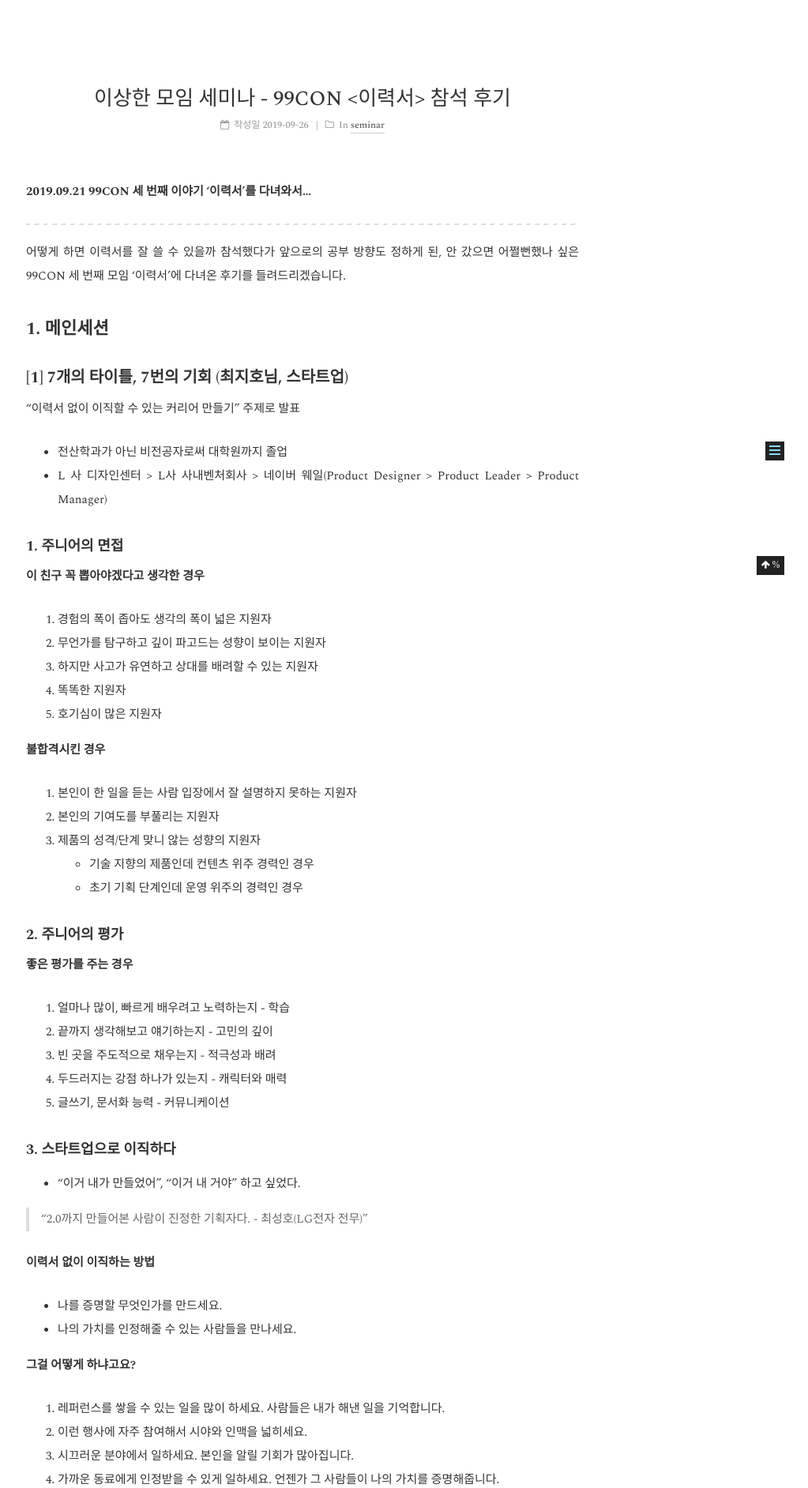
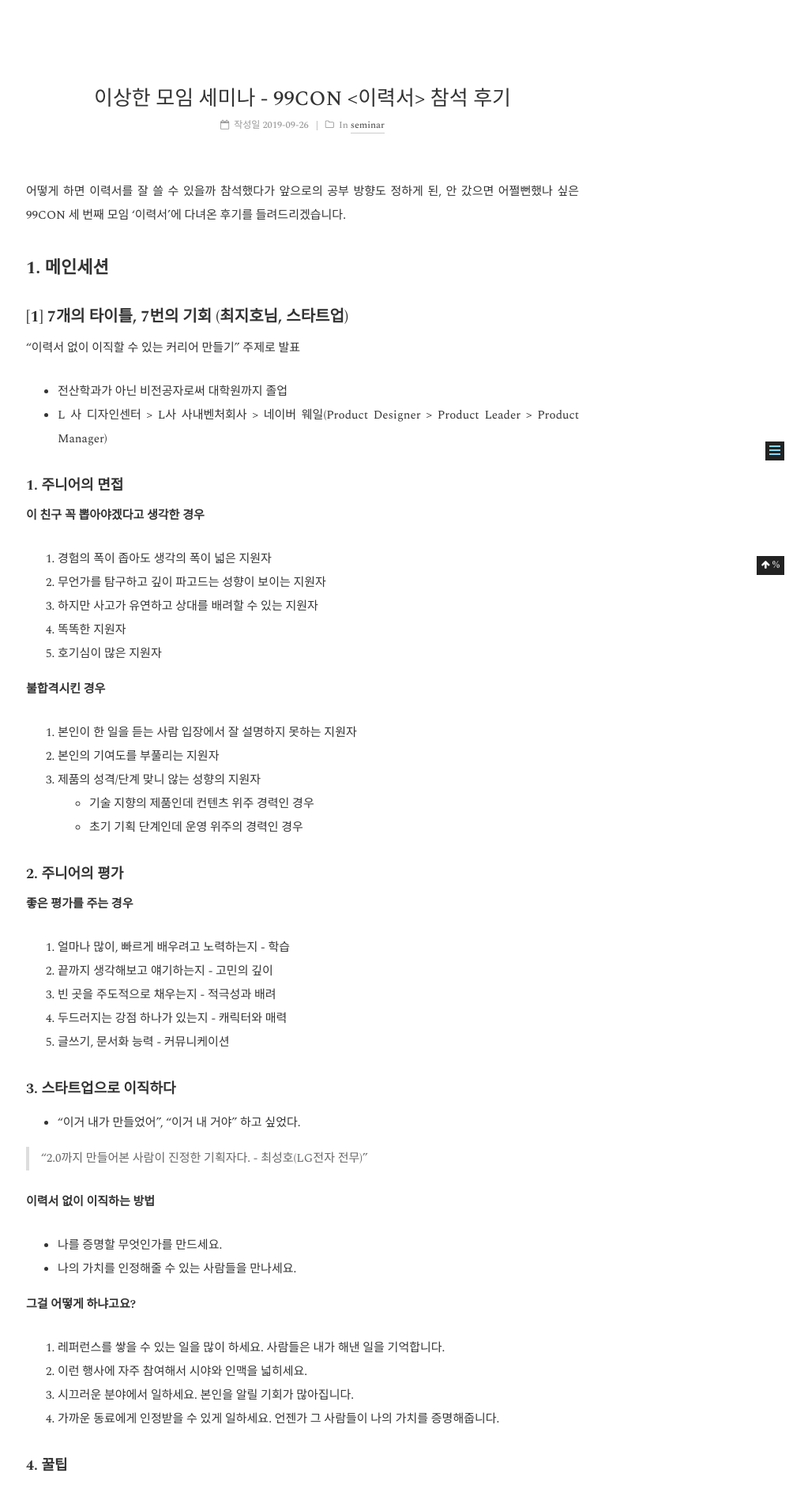
Before and after one commit to gwonsungjun/gwonsungjun.github.io, a Jekyll site: the page built from _posts/2019-09-26-99con-resume.md, in a window 1280 px wide. Shown: the part 272-2156 px from the top of the page at 79% size, without its empty margins (257-1280 px from the left). Built offline with Jekyll 4.4.1, drawn with Linux system fonts in a browser that asks for light colours; comment, search, counter and statistics services are not loaded.

Commit message:
refactor: post description 제거

```diff
--- a/_posts/2019-09-26-99con-resume.md
+++ b/_posts/2019-09-26-99con-resume.md
@@ -5,10 +5,6 @@ tags : seminar, resume
 category: seminar
 subtitle: 2019.09.21 99CON 세 번째 이야기 '이력서'를 다녀와서...
 author : sungjun
----
-
-**2019.09.21 99CON 세 번째 이야기 '이력서'를 다녀와서...**
-
 ---
 
 어떻게 하면 이력서를 잘 쓸 수 있을까 참석했다가 앞으로의 공부 방향도 정하게 된, 안 갔으면 어쩔뻔했나 싶은 99CON 세 번째 모임 '이력서'에 다녀온 후기를 들려드리겠습니다.
```
